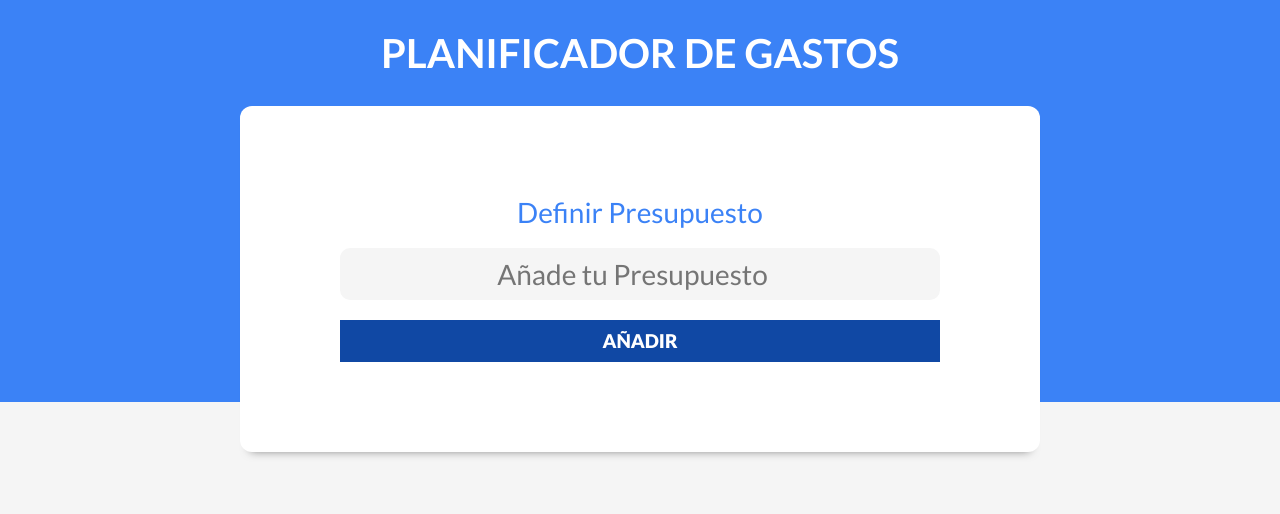
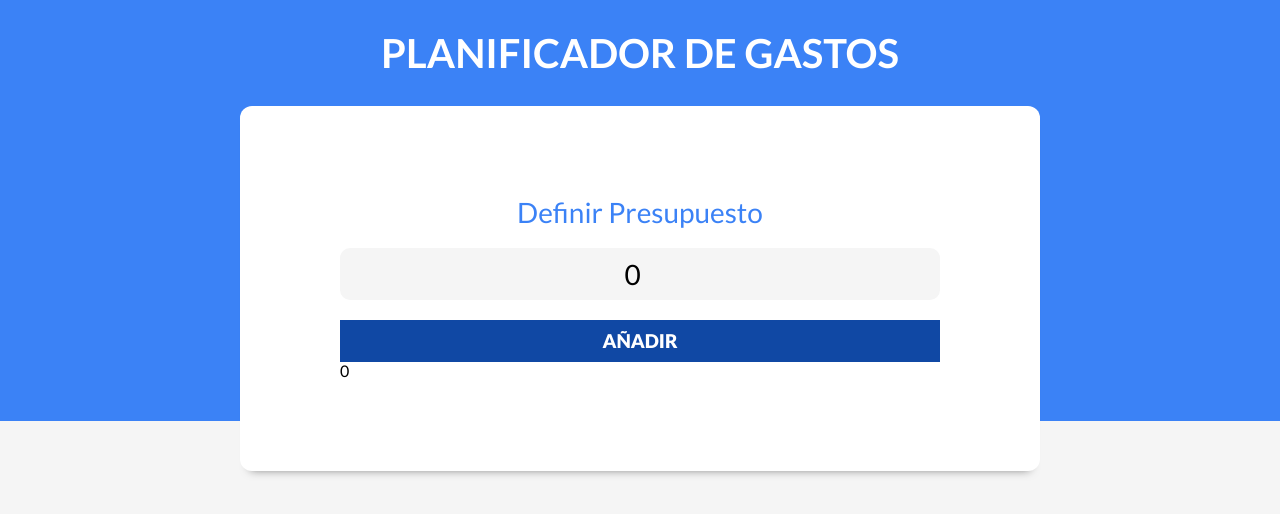
Before and after one commit to memarenco/control-gastos-react, a React (Vite) app: page / in a window 1280 px wide. Shown: the top 514 px of the page. Built offline with nearby package versions, Linux system fonts and the light colour scheme.

Commit message:
Validando presupuesto

```diff
--- a/src/App.jsx
+++ b/src/App.jsx
@@ -1,9 +1,10 @@
 import { useState } from "react";
 import Header from "./components/Header";
 function App() {
+  const [presupuesto, setPresupuesto] = useState(0);
   return (
     <div>
-      <Header />
+      <Header presupuesto={presupuesto} setPresupuesto={setPresupuesto} />
     </div>
   );
 }
--- a/src/components/Header.jsx
+++ b/src/components/Header.jsx
@@ -1,10 +1,13 @@
 import React from "react";
 import NuevoPresupuesto from "./NuevoPresupuesto";
-const Header = () => {
+const Header = ({ presupuesto, setPresupuesto }) => {
   return (
     <header>
       <h1>Planificador de Gastos</h1>
-      <NuevoPresupuesto />
+      <NuevoPresupuesto
+        presupuesto={presupuesto}
+        setPresupuesto={setPresupuesto}
+      />
     </header>
   );
 };
--- /dev/null
+++ b/src/components/Mensaje.jsx
@@ -0,0 +1,11 @@
+import React from "react";
+
+const Mensaje = ({ children, tipo }) => {
+  return (
+    <div>
+      <p className={`alerta ${tipo}`}>{children}</p>
+    </div>
+  );
+};
+
+export default Mensaje;
--- a/src/components/NuevoPresupuesto.jsx
+++ b/src/components/NuevoPresupuesto.jsx
@@ -1,18 +1,30 @@
-import React from "react";
-
-const NuevoPresupuesto = () => {
+import { useState } from "react";
+import Mensaje from "./Mensaje";
+const NuevoPresupuesto = ({ presupuesto, setPresupuesto }) => {
+  const [mensaje, setMensaje] = useState(0);
+  const handlePresupuesto = (e) => {
+    e.preventDefault();
+    if (Number(presupuesto) <= 0) {
+      setMensaje("No es un presupuesto válido");
+    } else {
+      setMensaje("Sí es valido");
+    }
+  };
   return (
     <div className="contenedor-presupuesto contenedor sombra">
-      <form className="formulario">
+      <form onSubmit={handlePresupuesto} className="formulario">
         <div className="campo">
           <label>Definir Presupuesto</label>
           <input
             type="number"
             className="nuevo-presupuesto"
             placeholder="Añade tu Presupuesto"
+            defaultValue={presupuesto}
+            onChange={(e) => setPresupuesto(e.target.value)}
           />
         </div>
         <input type="submit" value="Añadir" />
+        {mensaje && <Mensaje tipo="error">{mensaje}</Mensaje>}
       </form>
     </div>
   );
```
